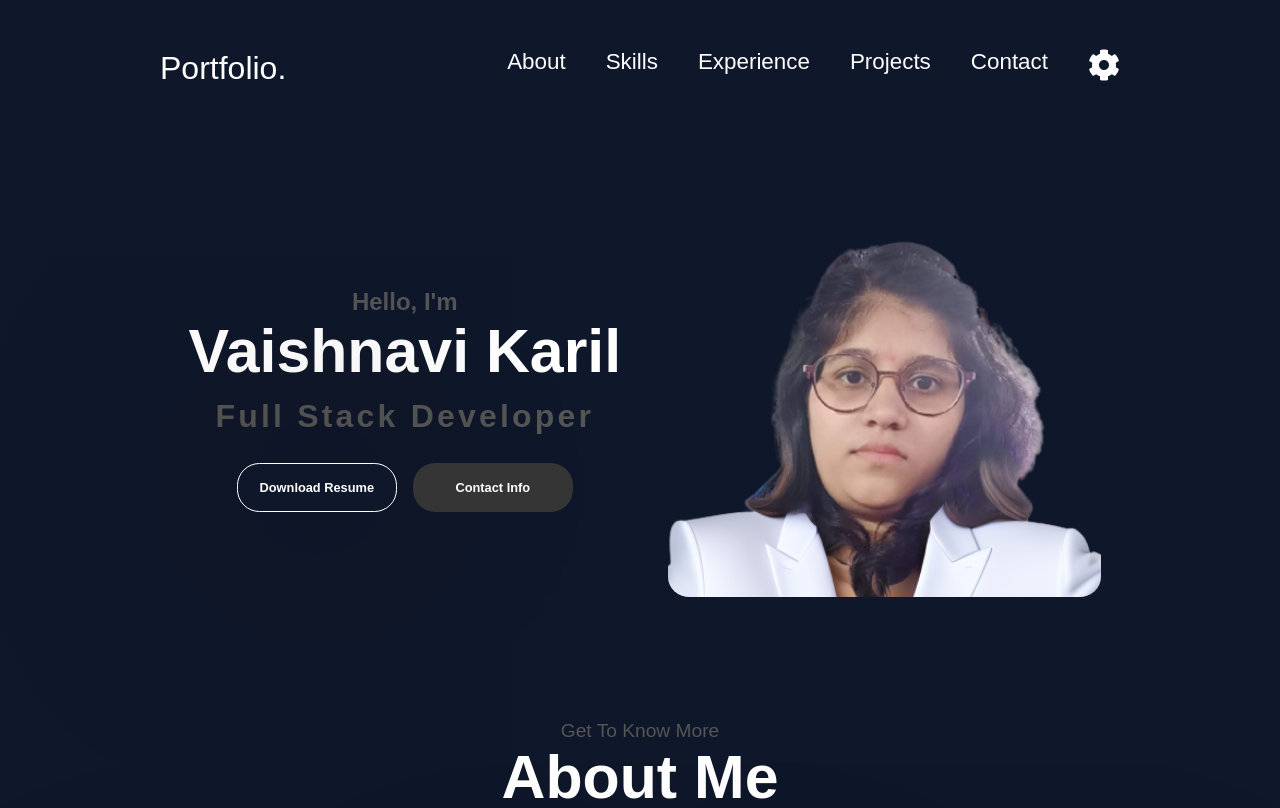
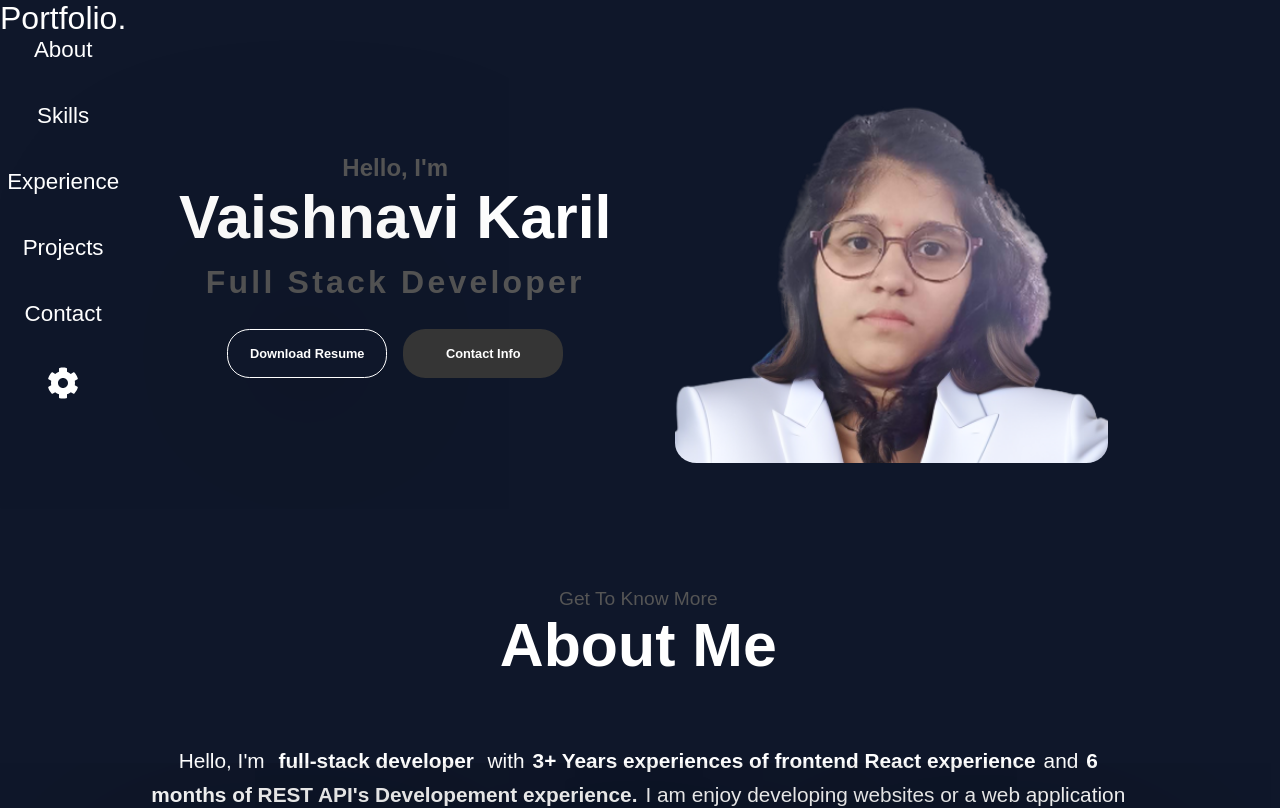
Before and after one commit to Vaishnavi-Karil/Portfolio-Frontend-React, a Next.js app: page / in a window 1280 px wide. Shown: the top 808 px of the page. Built offline with nearby package versions, Linux system fonts and the light colour scheme.

Commit message:
create a drawer

```diff
--- a/src/app/layout.js
+++ b/src/app/layout.js
@@ -1,5 +1,5 @@
 "use client";
-import { Navbar } from "@/components/Navbar";
+import { Drawer } from "@/components/Drawer";
 import StyledComponentsRegistry from "./lib/registry";
 import styled, { ThemeProvider } from "styled-components";
 import { Footer } from "@/components/Footer";
@@ -8,10 +8,26 @@ import { GlobalStyles } from "./globalStyles";
 import { themes } from "./utils/Themes";
 
 const Container = styled.div`
-  margin: 0rem 10rem;
+  display: flex;
+  flex-direction: row;
+  justify-content: flex-start;
+`;
+
+const ChildrenDisplay = styled.div`
+  /* margin: 0rem 10rem; */
+
   @media only screen and (max-width: 600px) {
-    margin: 0rem 0rem;
+    /* margin: 0rem 0rem; */
+
   }
+`;
+
+
+
+
+const MainContainer = styled.div`
+width: 80vw;
+padding: 0rem 1rem;
 `;
 
 const metadata = {
@@ -34,13 +50,21 @@ export default function RootLayout({ children }) {
         <body>
           <StyledComponentsRegistry theme={currentTheme}>
             <GlobalStyles theme={themes[currentTheme]} />
-            <Navbar
-              theme={themes}
-              currentTheme={currentTheme}
-              setcurrentTheme={setcurrentTheme}
-            />
-            <Container>{children}</Container>
-            <Footer />
+
+            <Container>
+
+              <Drawer
+                  theme={themes}
+                  currentTheme={currentTheme}
+                  setcurrentTheme={setcurrentTheme}
+                />
+
+
+              <MainContainer>
+                <ChildrenDisplay>{children}</ChildrenDisplay>
+                <Footer />
+              </MainContainer>
+            </Container>
           </StyledComponentsRegistry>
         </body>
       </html>
--- a/src/components/Navbar/NavbarStyle.js
+++ b/src/components/Drawer/NavbarStyle.js
@@ -4,14 +4,14 @@ import styled from "styled-components";
 export const StyledNavbarContainer = styled.div`
   height: 17vh;
   display: flex;
-  flex-direction: row;
+  flex-direction: column;
   justify-content: space-between;
   text-align: center;
   align-items: center;
-  margin: 0rem 10rem;
+  /* margin: 0rem 10rem; */
 
   @media only screen and (max-width: 600px) {
-    margin: 0rem 2rem;
+    /* margin: 0rem 2rem; */
   }
 `;
 StyledNavbarContainer.displayName = 'StyledNavbarContainer';
@@ -39,7 +39,7 @@ StyledWebsiteName.displayName = 'StyledWebsiteName';
 
 export const StyledNavItems = styled.div`
   display: flex;
-  flex-direction: row;
+  flex-direction: column;
   justify-content: flex-end;
   gap: 2.5rem;
   font-size: 1.4rem;
@@ -105,7 +105,7 @@ export const StyledThemeItems = styled.div`
 
 
   display: flex;
-    flex-direction: row;
+    flex-direction: column;
     justify-content: flex-end;
     gap: 1rem;
     font-size: 1.4rem;
@@ -121,7 +121,7 @@ export const StyledThemeItems = styled.div`
 
     /* display: ${(props) => props.display}; */
     display: flex;
-    flex-direction: row;
+    flex-direction: column;
     justify-content: inherit;
     border-radius: 1rem;
     background: ${({theme})=> theme.bg.bgColor};
@@ -134,3 +134,6 @@ export const StyledThemeItems = styled.div`
     flex-wrap: wrap;
   }
 `;
+
+// width : 20vw;
+// flex: 1;
--- a/src/components/Navbar/index.js
+++ b/src/components/Drawer/index.js
@@ -17,7 +17,7 @@ import { route } from "@/app/utils/routes";
 import { AiOutlineMenu } from "react-icons/ai";
 import { FaCog } from "react-icons/fa";
 
-export const Navbar = ({ theme, currentTheme, setcurrentTheme }) => {
+export const Drawer = ({ theme, currentTheme, setcurrentTheme }) => {
   const [openMenuDrawer, setopenMenuDrawer] = useState(false);
   const [openDrawerForCustomTheme, setopenDrawerForCustomTheme] =
     useState(false);
```
